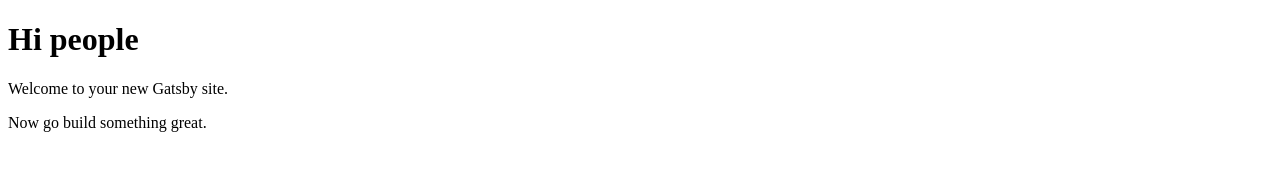
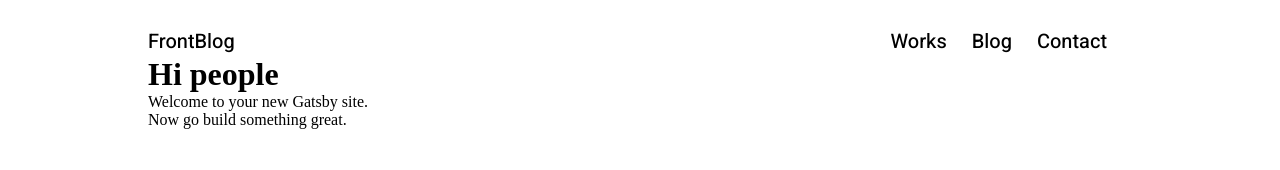
Before and after one commit to xFantix/Gatsby-Blog, a Gatsby site: page / in a window 1280 px wide. Built offline with nearby package versions, Linux system fonts and the light colour scheme; Gatsby itself is replaced by a stand-in of ours.

Commit message:
do navigation for desktop

```diff
--- a/gatsby-config.js
+++ b/gatsby-config.js
@@ -6,27 +6,42 @@ module.exports = {
   },
   plugins: [
     `gatsby-plugin-react-helmet`,
+    `gatsby-plugin-layout`,
+    `gatsby-plugin-styled-components`,
+    {
+      resolve: `gatsby-plugin-webfonts`,
+      options: {
+        fonts: {
+          google: [
+            {
+              family: "Heebo",
+              variants: [ "500","700"],
+            },
+          ],
+        },
+      },
+    },
     {
       resolve: `gatsby-source-filesystem`,
       options: {
         name: `images`,
-        path: `${__dirname}/src/images`,
+        path: `${__dirname}/src/assets/images`,
       },
     },
     `gatsby-transformer-sharp`,
     `gatsby-plugin-sharp`,
-    {
-      resolve: `gatsby-plugin-manifest`,
-      options: {
-        name: `gatsby-starter-default`,
-        short_name: `starter`,
-        start_url: `/`,
-        background_color: `#663399`,
-        theme_color: `#663399`,
-        display: `minimal-ui`,
-        icon: `src/images/gatsby-icon.png`, // This path is relative to the root of the site.
-      },
-    },
+    // {
+    //   resolve: `gatsby-plugin-manifest`,
+    //   options: {
+    //     name: `gatsby-starter-default`,
+    //     short_name: `starter`,
+    //     start_url: `/`,
+    //     background_color: `#663399`,
+    //     theme_color: `#663399`,
+    //     display: `minimal-ui`,
+    //     icon: `src/images/gatsby-icon.png`, // This path is relative to the root of the site.
+    //   },
+    // },
     `gatsby-plugin-gatsby-cloud`,
     // this (optional) plugin enables Progressive Web App + Offline functionality
     // To learn more, visit: https://gatsby.dev/offline
--- /dev/null
+++ b/src/components/navigation/navigation.js
@@ -0,0 +1,29 @@
+import React from 'react';
+import {NavigationWrapper,Logo,NavigationList,NavigationElement} from  './navigationStyle';
+import {Link} from 'gatsby';
+
+const Navigation = () => {
+    return (
+       <NavigationWrapper>
+            <Logo>
+                <Link to="/">
+                     FrontBlog
+                </Link>
+            </Logo>
+
+          <NavigationList>
+              <NavigationElement>
+                  <Link to="/works">Works</Link>
+              </NavigationElement>
+              <NavigationElement>
+                  <Link to="/blog">Blog</Link>
+              </NavigationElement>
+              <NavigationElement>
+                  <Link to="/contact">Contact</Link>
+              </NavigationElement>
+          </NavigationList>
+       </NavigationWrapper>
+     );
+}
+
+export default Navigation;
--- /dev/null
+++ b/src/components/navigation/navigationStyle.js
@@ -0,0 +1,31 @@
+import styled from 'styled-components';
+
+export const NavigationWrapper = styled.nav`
+    display:flex;
+    width:100%;
+    font-family:"Heebo";
+    font-weight:500;
+    font-size:20px;
+    color:black;
+    padding-top:27px;
+    justify-content:space-between;
+`
+export const Logo = styled.span`
+    a{
+        text-decoration:none;
+        color:black;
+    }
+
+`
+export const NavigationList = styled.ul`
+    display:flex;
+    list-style:none;
+`
+export const NavigationElement = styled.li`
+    padding-right:25px;
+    a{
+        text-decoration:none;
+        color:black;
+    }
+
+`
--- /dev/null
+++ b/src/layouts/GlobalStyle/globalStyle.js
@@ -0,0 +1,31 @@
+import {createGlobalStyle} from 'styled-components';
+
+const GlobalStyle = createGlobalStyle`
+    html {
+    box-sizing: border-box;
+  }
+  *,
+  *::before,
+  *::after {
+    box-sizing: inherit;
+    margin: 0;
+    padding: 0;
+  }
+  body {
+    margin: 0;
+    padding: 0 148px;
+  }
+  button {
+    padding: 0;
+    cursor: pointer;
+  }
+  p {
+    font-size: 16px;
+  }
+  ul {
+    padding: 0;
+    margin: 0;
+  }
+`
+
+export default GlobalStyle;
--- /dev/null
+++ b/src/layouts/index.js
@@ -0,0 +1,14 @@
+import React from 'react';
+import Navigation from '../components/navigation/navigation';
+import GlobalStyle from './GlobalStyle/globalStyle';
+const LayoutPage = ({children}) => {
+    return (
+        <>
+            <GlobalStyle/>
+            <Navigation/>
+            {children}
+        </>
+     );
+}
+
+export default LayoutPage;
--- a/src/pages/404.js
+++ b/src/pages/404.js
@@ -1,7 +1,4 @@
 import React from "react"
-
-
-
 
 const NotFoundPage = () => (
   <>
--- a/src/pages/index.js
+++ b/src/pages/index.js
@@ -1,5 +1,5 @@
 import React from "react"
-import { Link } from "gatsby"
+
 
 
 
```
Also changed, not shown: package.json (+6 -1 lines), src/pages/blog.js (added, +10 -0 lines), src/pages/contact.js (added, +10 -0 lines), src/pages/using-typescript.tsx (deleted, +0 -50 lines), src/pages/works.js (added, +10 -0 lines), src/images/gatsby-astronaut.png (deleted), src/images/gatsby-icon.png (deleted), 1 other file.
